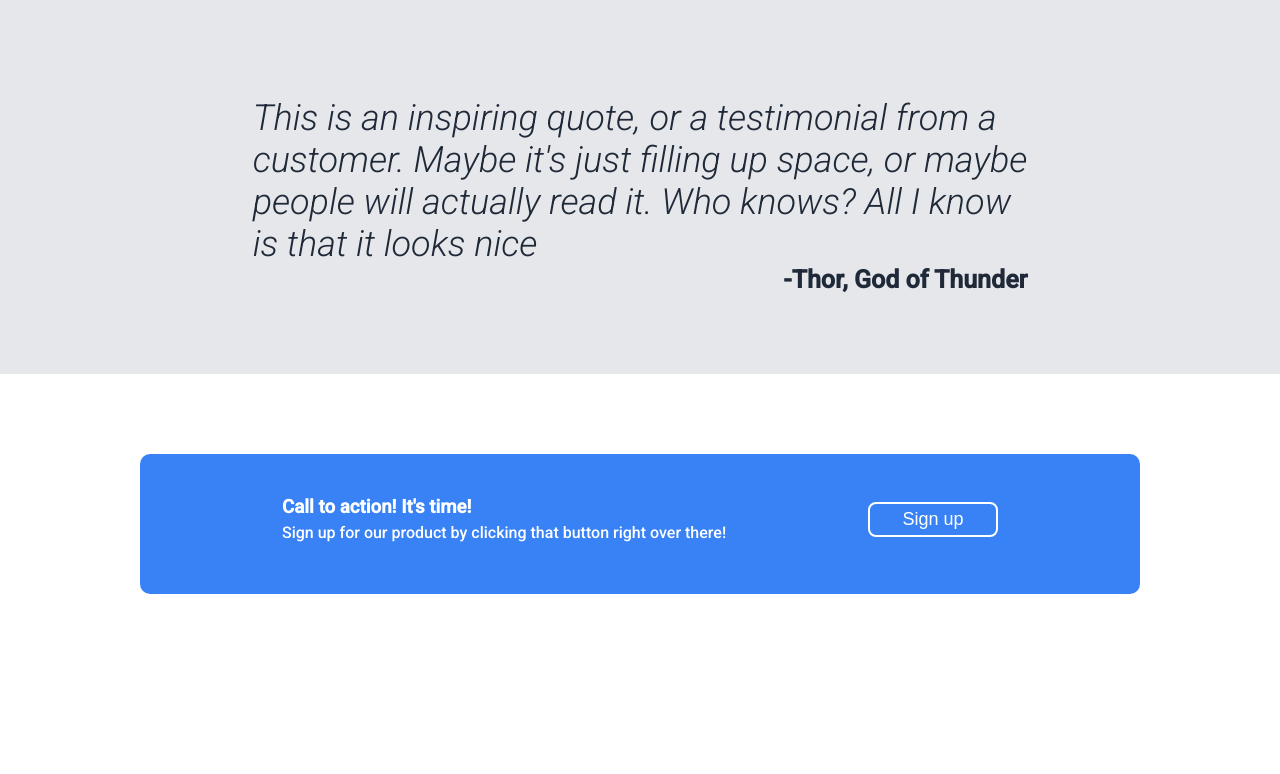
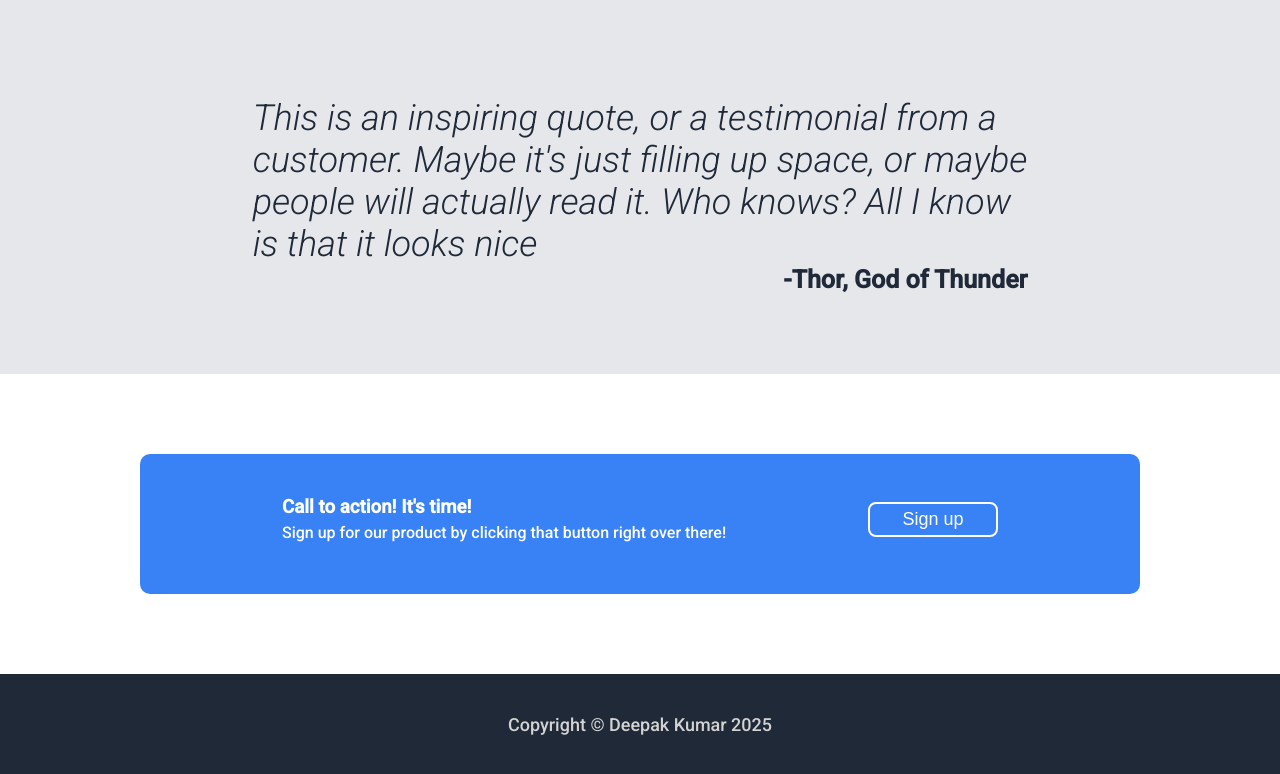
Before and after one commit to thedeepak12/landing-page, a plain HTML site: page index.html in a window 1280 px wide. Shown: the part 991-1765 px from the top of the page. Before the commit the page ends 1665 px from the top, so only its background shows below. Drawn offline with Linux system fonts and the light colour scheme.

Commit message:
Add footer

```diff
--- a/index.html
+++ b/index.html
@@ -76,5 +76,11 @@
         </div>
     </div>
 
+    <div class="footer-section">
+        <div class="footer-copyright">
+            <h3 class="copyright-text">Copyright © Deepak Kumar 2025</h3>
+        </div>
+    </div>
+
 </body>
 </html>
--- a/style.css
+++ b/style.css
@@ -206,3 +206,17 @@ body {
     height: 35px;
     margin-bottom: 10px;
 }
+
+.footer-section {
+    background-color: #1F2937;
+    height: 100px;
+    display: flex;
+    justify-content: center;
+    align-items: center;
+}
+
+.copyright-text {
+    font-size: 18px;
+    font-weight: 10;
+    color: lightgray;
+}
```
